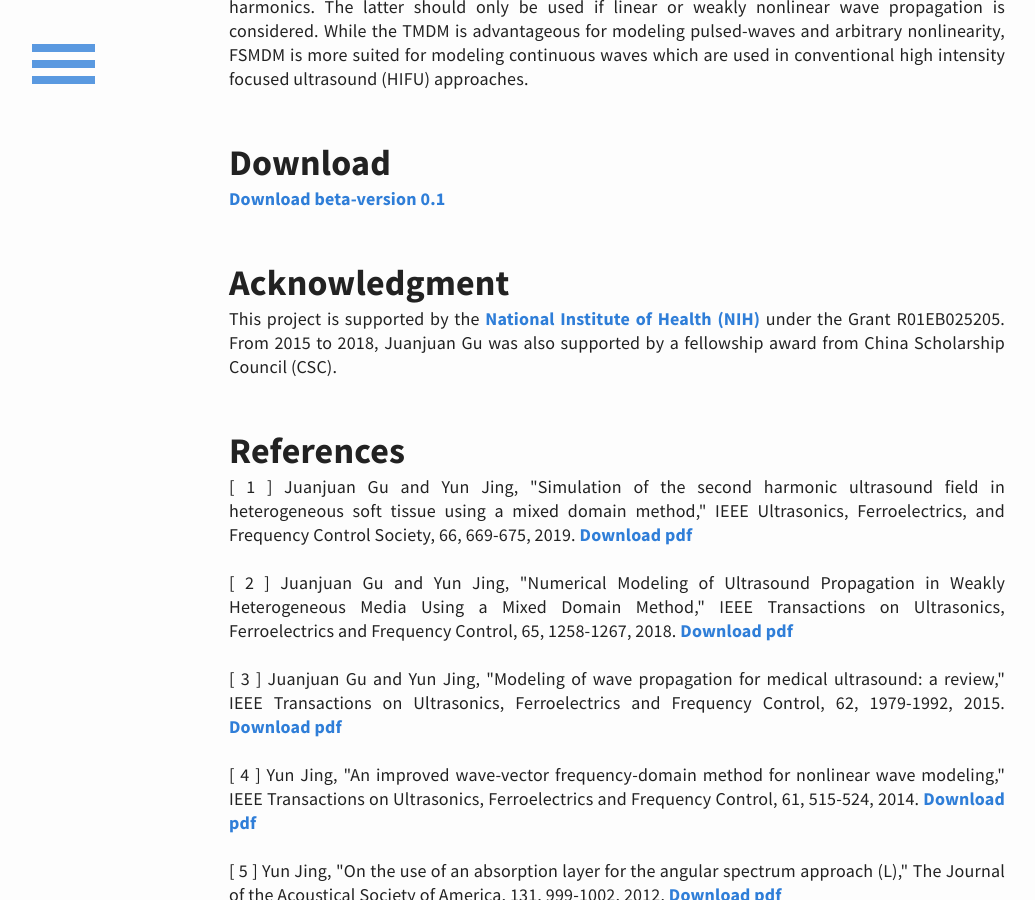
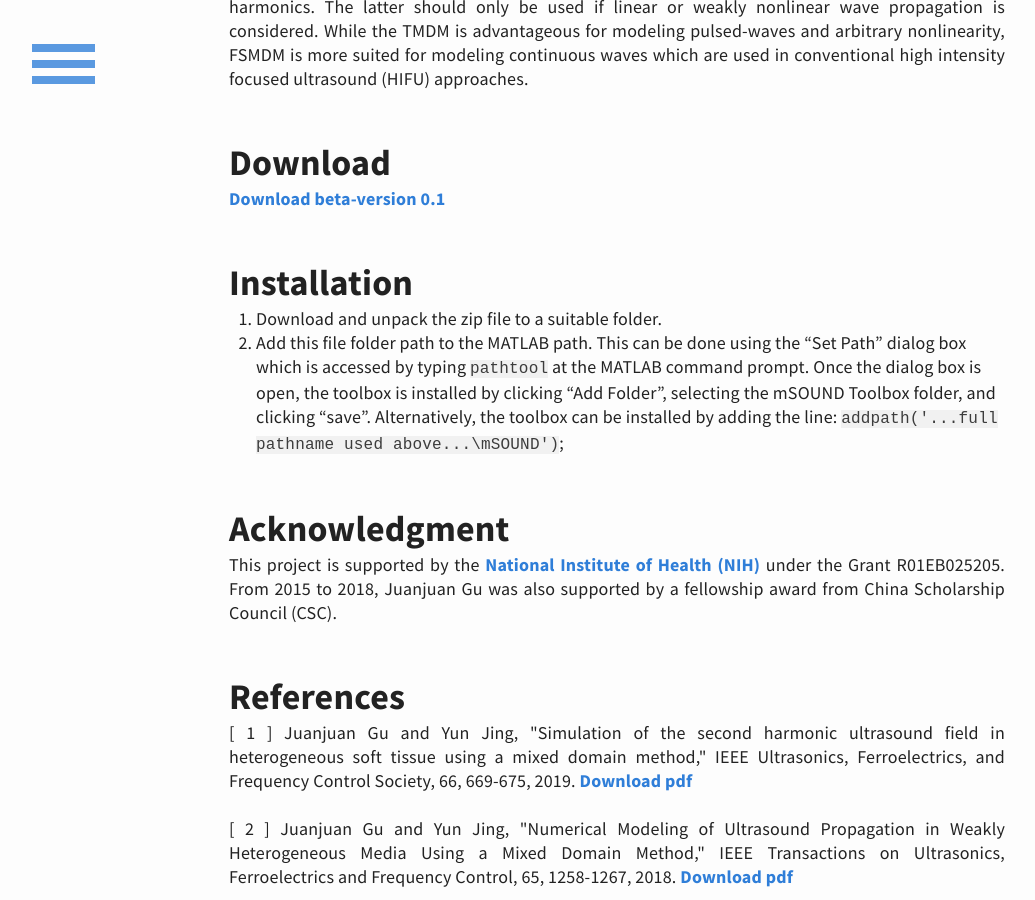
Before and after one commit to m-SOUND/mSOUND, a Jekyll site: the page built from home.md, in a window 1280 px wide and 900 px high, scrolled down 696 px. Shown: the whole window, without its empty margins (23-1058 px from the left). Built offline with Jekyll 4.4.1, drawn with Linux system fonts in a browser that asks for light colours.

Commit message:
Update home.md

```diff
--- a/home.md
+++ b/home.md
@@ -10,6 +10,10 @@ mSOUND is an open-source toolbox written in [MATLAB](https://www.mathworks.com/p
 ## Download
 [Download beta-version 0.1](https://github.com/m-SOUND/mSOUND/blob/master/download/MDM_code.7z)
 
+
+## Installation
+1. Download and unpack the zip file to a suitable folder.
+2. Add this file folder path to the MATLAB path. This can be done using the "Set Path" dialog box which is accessed by typing `pathtool` at the MATLAB command prompt. Once the dialog box is open, the toolbox is installed by clicking "Add Folder", selecting the mSOUND Toolbox folder, and clicking "save". Alternatively, the toolbox can be installed by adding the line: `addpath('...full pathname used above...\mSOUND')`;
 
 ## Acknowledgment
 This project is supported by the [National Institute of Health (NIH)](https://www.nih.gov/) under the Grant R01EB025205. From 2015 to 2018, Juanjuan Gu was also supported by a fellowship award from China Scholarship Council (CSC).
```
